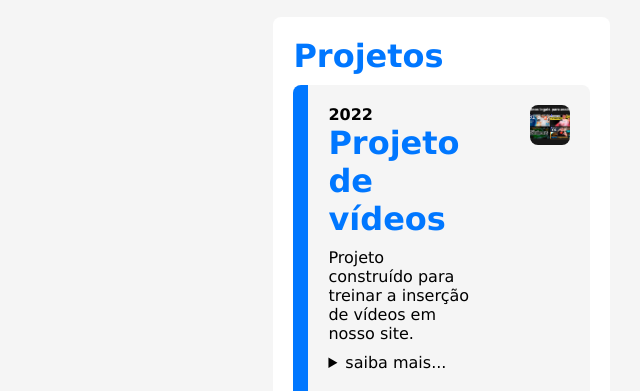
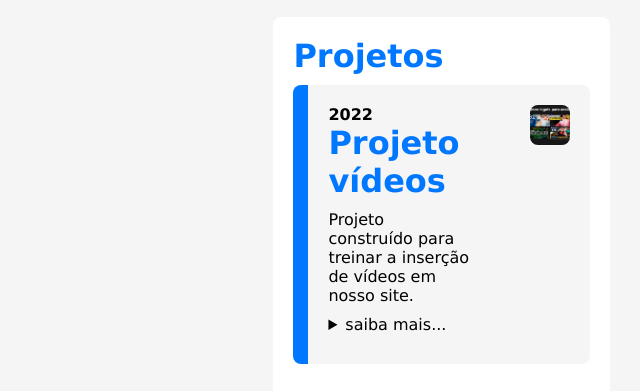
Before and after one commit to henriquesantos22/projeto-portifolio, a plain HTML site: page index.html in a window 1280 px wide. Shown: the part 1540-1931 px from the top of the page, without its empty margins (640-1280 px from the left). Drawn offline with Linux system fonts and the light colour scheme.

Commit message:
Atualizar o index.html

```diff
--- a/index.html
+++ b/index.html
@@ -163,7 +163,7 @@
           <div class="item">
             <div class="info">
               <div class="data">2022</div>
-              <div><h1>Projeto de vídeos</h1></div>
+              <div><h1>Projeto vídeos</h1></div>
               <div class="detalhes">Projeto construído para treinar a inserção
               de vídeos em nosso site.</div>
               <details>
```
